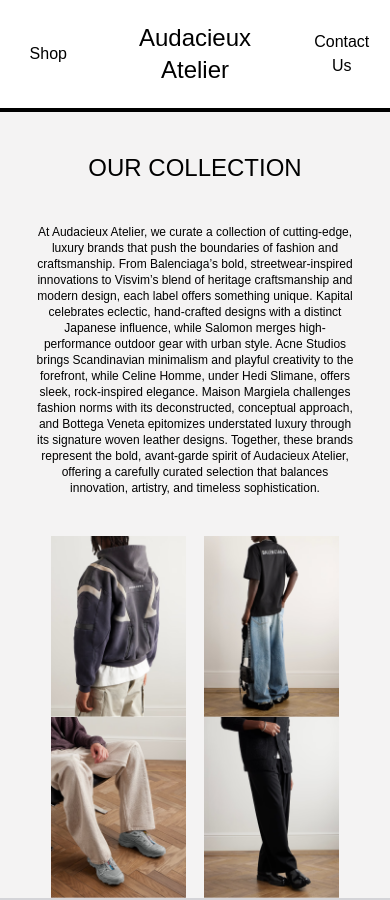
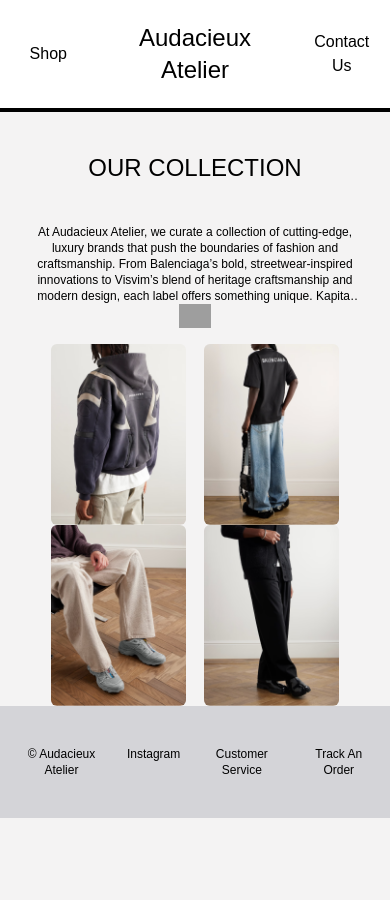
Before and after one commit to seanzinh0/ecommerce-v2, a React (Vite) app: page /products in a window 390 px wide. Shown: the top 900 px of the page. After the commit the page ends 844 px from the top, so only its background shows below. Built offline with nearby package versions, Linux system fonts and the light colour scheme; grey boxes are pictures that could not be loaded.

Commit message:
shorten displayed text on mobile screen

```diff
--- a/src/components/CollectionInfo.jsx
+++ b/src/components/CollectionInfo.jsx
@@ -1,16 +1,43 @@
+import { useState } from "react";
+
 const CollectionInfo = () => {
+    const [showFullText, setShowFullText] = useState(false);
+
+    const handleToggleShown = () => {
+        setShowFullText(!showFullText);
+    };
+
     return (
         <div className='flex justify-center'>
-        <div className='w-10/12'>
-            <p className='md:text-lg text-xs text-center'>At Audacieux Atelier, we curate a collection of cutting-edge, luxury brands that push the boundaries of fashion and craftsmanship. From Balenciaga’s bold, streetwear-inspired innovations to Visvim’s blend of heritage craftsmanship and modern design, each label offers something unique. Kapital celebrates eclectic, hand-crafted designs with a distinct Japanese influence, while Salomon merges high-performance outdoor gear with urban style. Acne Studios brings Scandinavian minimalism and playful creativity to the forefront, while Celine Homme, under Hedi Slimane, offers sleek, rock-inspired elegance. Maison Margiela challenges fashion norms with its deconstructed, conceptual approach, and Bottega Veneta epitomizes understated luxury through its signature woven leather designs. Together, these brands represent the bold, avant-garde spirit of Audacieux Atelier, offering a carefully curated selection that balances innovation, artistry, and timeless sophistication.</p>
-            <div className='flex justify-evenly mt-10 md:mt-16 flex-wrap'>
-                <img src='/img/outfit-1.png' alt='outfit1' className='w-2/12 hidden xl:block'/>
-                <img src='/img/outfit-2.png' alt='outfit2' className='w-5/12 sm:w-3/12 xl:w-2/12'/>
-                <img src='/img/outfit-3.png' alt='outfit3' className='w-5/12 sm:w-3/12 xl:w-2/12'/>
-                <img src='/img/outfit-4.png' alt='outfit4' className='w-5/12 sm:w-3/12 xl:w-2/12'/>
-                <img src='/img/outfit-5.png' alt='outfit5' className='w-5/12 sm:w-3/12 xl:w-2/12'/>
+            <div className='w-10/12'>
+                <p className={`md:text-lg text-xs text-center ${showFullText ? 'h-auto' : 'sm:h-fit h-20 line-clamp-5 sm:line-clamp-none'}`}>
+                    At Audacieux Atelier, we curate a collection of cutting-edge, luxury brands that push the boundaries
+                    of
+                    fashion and craftsmanship. From Balenciaga’s bold, streetwear-inspired innovations to Visvim’s blend
+                    of
+                    heritage craftsmanship and modern design, each label offers something unique. Kapital celebrates
+                    eclectic, hand-crafted designs with a distinct Japanese influence, while Salomon merges
+                    high-performance
+                    outdoor gear with urban style. Acne Studios brings Scandinavian minimalism and playful creativity to
+                    the
+                    forefront, while Celine Homme, under Hedi Slimane, offers sleek, rock-inspired elegance. Maison
+                    Margiela
+                    challenges fashion norms with its deconstructed, conceptual approach, and Bottega Veneta epitomizes
+                    understated luxury through its signature woven leather designs. Together, these brands represent the
+                    bold, avant-garde spirit of Audacieux Atelier, offering a carefully curated selection that balances
+                    innovation, artistry, and timeless sophistication.
+                </p>
+                <div className='flex justify-center sm:hidden'>
+                    <button onClick={handleToggleShown}>{showFullText ? (<img src='/img/keyboard_arrow_up_16dp_666666_FILL0_wght400_GRAD0_opsz20.png' alt='read less' className='h-6'/> ) : (<img src='/img/keyboard_arrow_down_16dp_666666_FILL0_wght400_GRAD0_opsz20.png' alt='read more' className='h-6'/> )}</button>
+                </div>
+                <div className='flex justify-evenly mt-4 md:mt-16 flex-wrap'>
+                    <img src='/img/outfit-1.png' alt='outfit1' className='w-2/12 hidden xl:block rounded-md'/>
+                    <img src='/img/outfit-2.png' alt='outfit2' className='w-5/12 sm:w-3/12 xl:w-2/12 rounded-md'/>
+                    <img src='/img/outfit-3.png' alt='outfit3' className='w-5/12 sm:w-3/12 xl:w-2/12 rounded-md'/>
+                    <img src='/img/outfit-4.png' alt='outfit4' className='w-5/12 sm:w-3/12 xl:w-2/12 rounded-md'/>
+                    <img src='/img/outfit-5.png' alt='outfit5' className='w-5/12 sm:w-3/12 xl:w-2/12 rounded-md'/>
+                </div>
             </div>
-        </div>
         </div>
     )
 }
```
